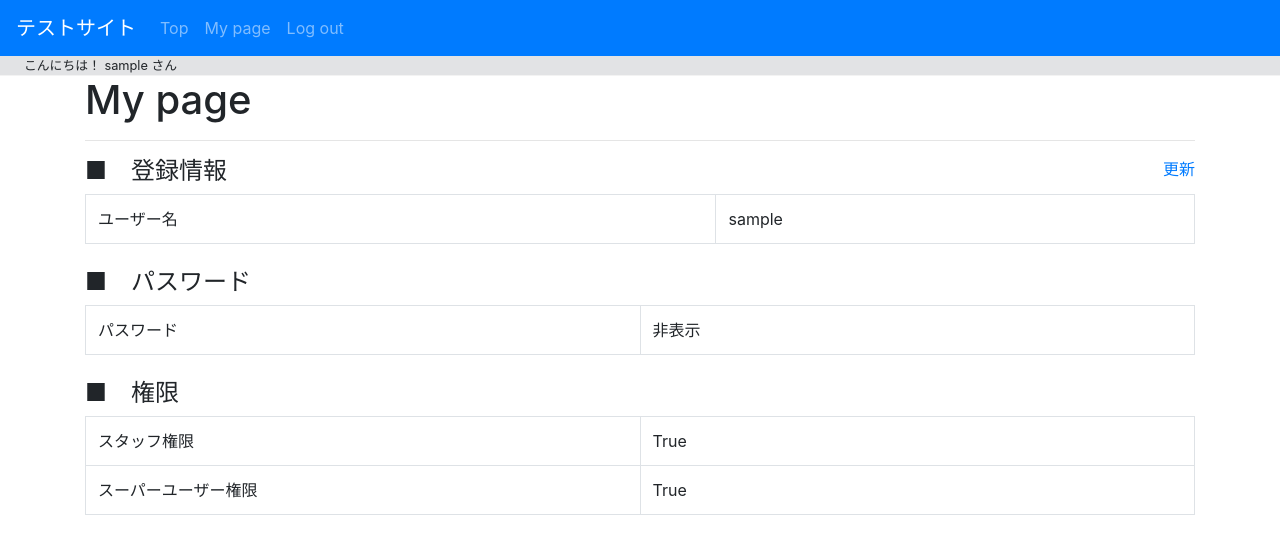
After one commit to carbohydratepro/work, a Django app: page /my_page/1/ in a window 1280 px wide. The commit adds this page. Shown: the top 554 px of the page. Run offline with Django 3.2, Linux system fonts and the light colour scheme; the visitor is signed in with stand-in values (Sample User, id 1); data comes from the database, SQL or seed files in the repository; parts of the project's set-up code (start-up, migrations or seed data) failed here and were passed over; some libraries are stand-ins or nearby versions.

Commit message:
ユーザ認証機能てんこ盛り

```diff
--- a/auth_app/templates/registration/base.html
+++ b/auth_app/templates/registration/base.html
@@ -26,10 +26,35 @@
           <li class="nav-item">
             <a class="nav-link" href="{% url 'top' %}">Top</a>
           </li>
+          {% if not user.is_authenticated %}
+            <li class="nav-item m-1">
+              <a class="nav-link" href="{% url 'login' %}">Log in</a>
+            </li>
+            <!-- 追加 -->
+            <li class="nav-item m-1">
+              <a class="nav-link" href="{% url 'signup' %}">Sign up</a>
+            </li>
+          {% else %}
+            <li class="nav-item">
+              <a class="nav-link" href="{% url 'my_page' user.pk %}">My page</a>
+            </li>
+            <li class="nav-item">
+              <a class="nav-link" href="{% url 'logout' %}">Log out</a>
+            </li>
+          {% endif %}
         </ul>
       </div>
+
     </nav>
     <!-- コンテンツ -->
+    <div class="pl-4 small" style="background-color: #e2e3e5 ; border-bottom: solid 1px #f3f3f3;">
+        {% if not user.is_authenticated %}
+          こんにちは！ ゲスト さん
+        {% else %}
+          こんにちは！ {{ user.username }} さん
+        {% endif %}
+    </div>
+
     {% block content %}{% endblock %}
 
     <!-- Optional JavaScript -->
--- /dev/null
+++ b/auth_app/templates/registration/my_page.html
@@ -0,0 +1,69 @@
+{% extends "registration/base.html" %}
+
+<!-- コンテンツ -->
+{% block content %}
+<div class="container">
+  <h1>My page</h1>
+  <hr>
+
+  <!-- アカウント情報 -->
+  <div class="row">
+    <div class="col"><h4>■　登録情報</h4></div>
+    <div class="col text-right"><a href="{% url 'edit' user.pk %}">更新</a></div>
+  </div>
+  <table class="table table-bordered">
+    <tbody>
+    {% comment %} <tr>
+        <td style="width: 50%;">姓</td>
+        <td style="width: 50%;">{{ user.last_name }}</td>
+      </tr>
+      <tr>
+        <td>名</td>
+        <td>{{ user.first_name }}</td>
+      </tr>
+      <tr>
+        <td>メールアドレス</td>
+        <td>{{ user.email }}</td>
+      </tr>
+      <tr>
+    {% endcomment %}
+        <td>ユーザー名</td>
+        <td>{{ user.username }}</td>
+      </tr>
+    </tbody>
+  </table>
+
+  <!-- パスワード -->
+  <div class="row mt-4">
+    <div class="col"><h4>■　パスワード</h4></div>
+    <!-- 後で更新ボタン追加 -->
+  </div>
+  <table class="table table-bordered">
+    <tbody>
+      <tr>
+        <td style="width: 50%;">パスワード</td>
+        <td style="width: 50%;">非表示</td>
+      </tr>
+    </tbody>
+  </table>
+
+  <!-- 権限 -->
+  <div class="row mt-4">
+    <div class="col"><h4>■　権限</h4></div>
+  </div>
+  <table class="table table-bordered">
+    <tbody>
+      <tr>
+        <td style="width: 50%;">スタッフ権限</td>
+        <td style="width: 50%;">{{ user.is_staff }}</td>
+      </tr>
+      <tr>
+        <td>スーパーユーザー権限</td>
+        <td>{{ user.is_superuser }}</td>
+      </tr>
+    </tbody>
+  </table>
+
+
+</div>
+{% endblock %}
--- a/auth_app/urls.py
+++ b/auth_app/urls.py
@@ -3,8 +3,13 @@ from . import views
 from django.contrib.auth import views as auth_views
 
 urlpatterns = [
-    path('protected/', views.protected_view, name='protected-view'),
     path('login/', auth_views.LoginView.as_view(), name='login'),
     path('logout/', auth_views.LogoutView.as_view(), name='logout'),
     path('top/', views.TopView.as_view(), name='top'),
+    path('my_page/<int:pk>/', views.MyPage.as_view(), name='my_page'),
+    path('signup/', views.Signup.as_view(), name='signup'),
+    path('signup_done/', views.SignupDone.as_view(), name='signup_done'),
+    path('edit/<int:pk>', views.Edit.as_view(), name='edit'),
+    path('password_change/', views.PasswordChange.as_view(), name='password_change'), # パスワード変更
+    path('password_change_done/', views.PasswordChangeDone.as_view(), name='password_change_done'), # パスワード変更完了
 ]
--- a/auth_app/views.py
+++ b/auth_app/views.py
@@ -1,11 +1,91 @@
-from django.shortcuts import render
+from django.contrib.auth.views import LoginView, LogoutView, PasswordChangeView, PasswordChageDoneView
+from django.shortcuts import render, redirect, resolve_url
 from django.contrib.auth.decorators import login_required
 from django.views import generic
+from django.contrib.auth import get_user_model
+from django.contrib.auth.mixins import UserPassesTestMixin
+from .forms import LoginForm, SignupForm, UserUpdateForm, MyPasswordChangeForm
+from django.urls import reverse_lazy
 
-@login_required
-def protected_view(request):
-    # ここにビューのロジックを記述します。
-    return render(request, 'registaration/login.html')
+
 
 class TopView(generic.TemplateView):
     template_name = 'registration/top.html'
+
+class Login(LoginView):
+    form_class = LoginForm
+    template_name = 'registration/login.html'
+
+'''自分しかアクセスできないようにするMixin(My Pageのため)'''
+class OnlyYouMixin(UserPassesTestMixin):
+    raise_exception = True
+
+    def test_func(self):
+        # 今ログインしてるユーザーのpkと、そのマイページのpkが同じなら許可
+        user = self.request.user
+        return user.pk == self.kwargs['pk']
+
+
+'''マイページ'''
+class MyPage(OnlyYouMixin, generic.DetailView):
+    # ユーザーモデル取得
+    User = get_user_model()
+    model = User
+    template_name = 'registration/my_page.html'
+    # モデル名小文字(user)でモデルインスタンスがテンプレートファイルに渡される
+
+'''サインアップ'''
+class Signup(generic.CreateView):
+    template_name = 'registration/user_form.html'
+    form_class = SignupForm
+
+    def form_valid(self, form):
+        user = form.save(commit=False)
+        user.is_staff = True
+        user.is_superuser = False
+        user.save()
+        return redirect('signup_done')
+
+    # データ送信
+    def get_context_data(self, **kwargs):
+        context = super().get_context_data(**kwargs)
+        context["process_name"] = "Sign up"
+        return context
+
+
+'''サインアップ完了'''
+class SignupDone(generic.TemplateView):
+    template_name = 'registration/signup_done.html'
+
+
+'''ユーザー登録情報の更新'''
+class Edit(OnlyYouMixin, generic.UpdateView):
+    model = get_user_model()
+    form_class = UserUpdateForm
+    template_name = 'registration/user_form.html'
+
+    def get_success_url(self):
+        return resolve_url('my_page', pk=self.kwargs['pk'])
+
+    # contextデータ作成
+    def get_context_data(self, **kwargs):
+        context = super().get_context_data(**kwargs)
+        context["process_name"] = "Update"
+        return context
+
+'''パスワード変更'''
+class PasswordChange(PasswordChangeView):
+    form_class = MyPasswordChangeForm
+    success_url = reverse_lazy('account:password_change_done')
+    template_name = 'account/user_form.html'
+
+    # contextデータ作成
+    def get_context_data(self, **kwargs):
+        context = super().get_context_data(**kwargs)
+        context["process_name"] = "Change Password"
+        return context
+
+
+'''パスワード変更完了'''
+class PasswordChangeDone(PasswordChangeDoneView):
+    template_name = 'account/password_change_done.html'
--- a/project/settings.py
+++ b/project/settings.py
@@ -52,7 +52,7 @@ MIDDLEWARE = [
     'django.contrib.auth.middleware.AuthenticationMiddleware',
     'django.contrib.messages.middleware.MessageMiddleware',
     'django.middleware.clickjacking.XFrameOptionsMiddleware',
-    'auth_app.middleware.LoginRequiredMiddleware',
+    # 'auth_app.middleware.LoginRequiredMiddleware',
 ]
 
 ROOT_URLCONF = 'project.urls'
@@ -135,11 +135,11 @@ STATIC_URL = '/app/static/'
 DEFAULT_AUTO_FIELD = 'django.db.models.BigAutoField'
 
 LOGIN_REDIRECT_URL = '/calendar/'
-# LOGIN_URL = '/top/'
+LOGIN_URL = '/login/'
 
 
 AUTH_USER_MODEL = 'auth_app.CustomUser'
 
-# LOGOUT_REDIRECT_URL = '/top/'
+LOGOUT_REDIRECT_URL = '/top/'
 
 ALLOWED_HOSTS = ['*']
```
Also changed, not shown: auth_app/forms.py (added, +57 -0 lines), auth_app/templates/registration/login.html (+23 -7 lines), auth_app/templates/registration/signup_done.html (added, +22 -0 lines), auth_app/templates/registration/user_form.html (added, +32 -0 lines).
